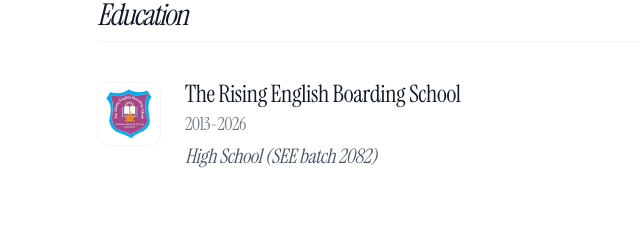
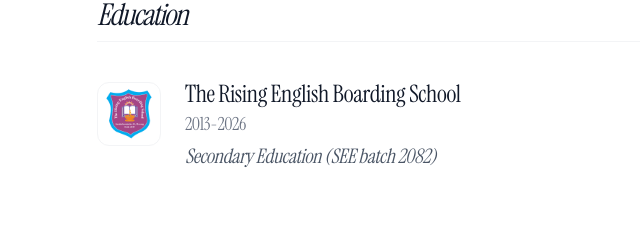
Before and after one commit to NuxGajurel/Portfolio, a Next.js app: page /about in a window 1280 px wide. Shown: the part 929-1161 px from the top of the page, without its empty margins (191-831 px from the left). Built offline with nearby package versions, Linux system fonts and the light colour scheme.

Commit message:
push about page chanage

```diff
--- a/app/about/page.tsx
+++ b/app/about/page.tsx
@@ -95,7 +95,7 @@
             <div className="space-y-1">
               <h1 className="hover:text-blue-500 dark:hover:text-blue-400 text-2xl font-normal text-gray-900 dark:text-white leading-none">{school.name}</h1>
               <p className="text-lg text-gray-500 dark:text-gray-400">2013-2026</p>
-              <p className="text-xl text-gray-600 dark:text-gray-400 italic">High School (SEE batch 2082)</p>
+              <p className="text-xl text-gray-600 dark:text-gray-400 italic">Secondary Education (SEE batch 2082)</p>
             </div>
           </div>
         </div>
```
